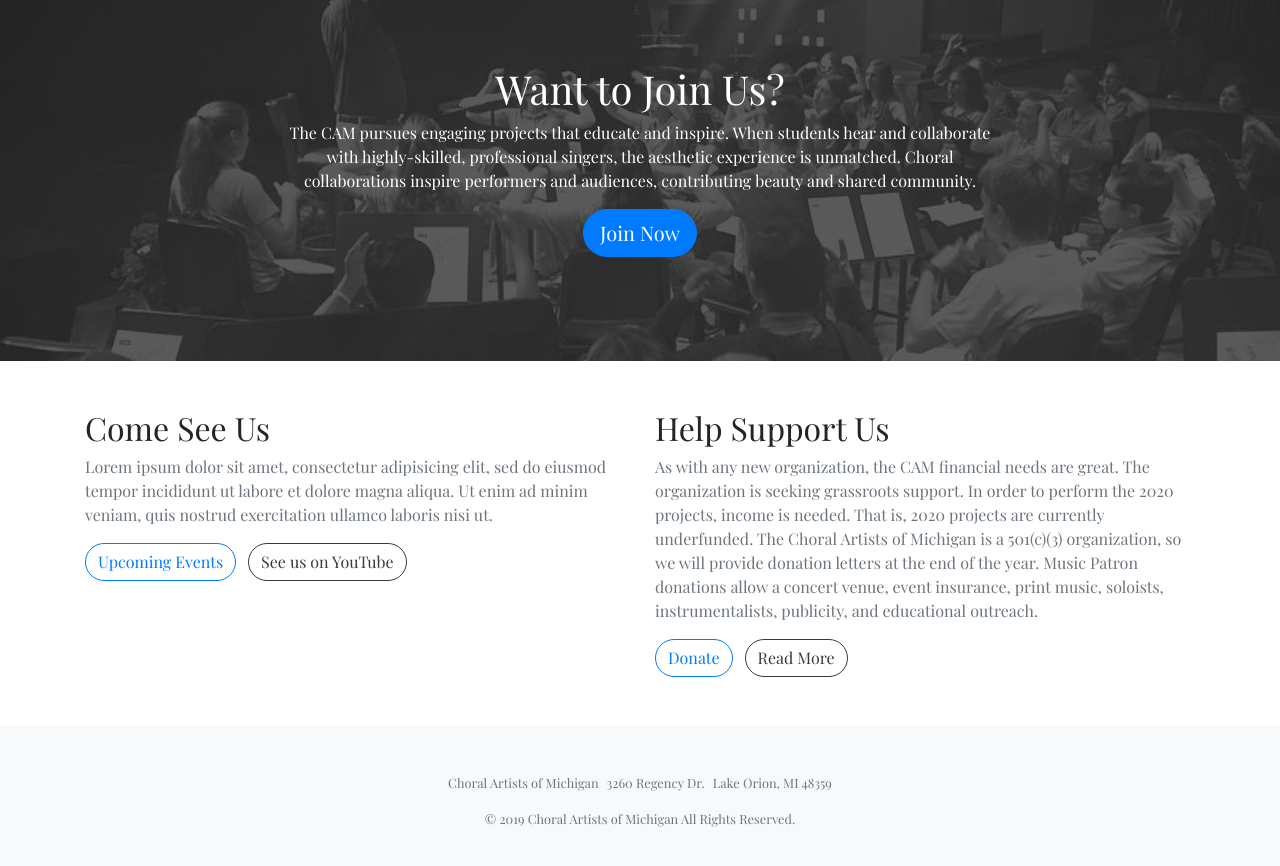
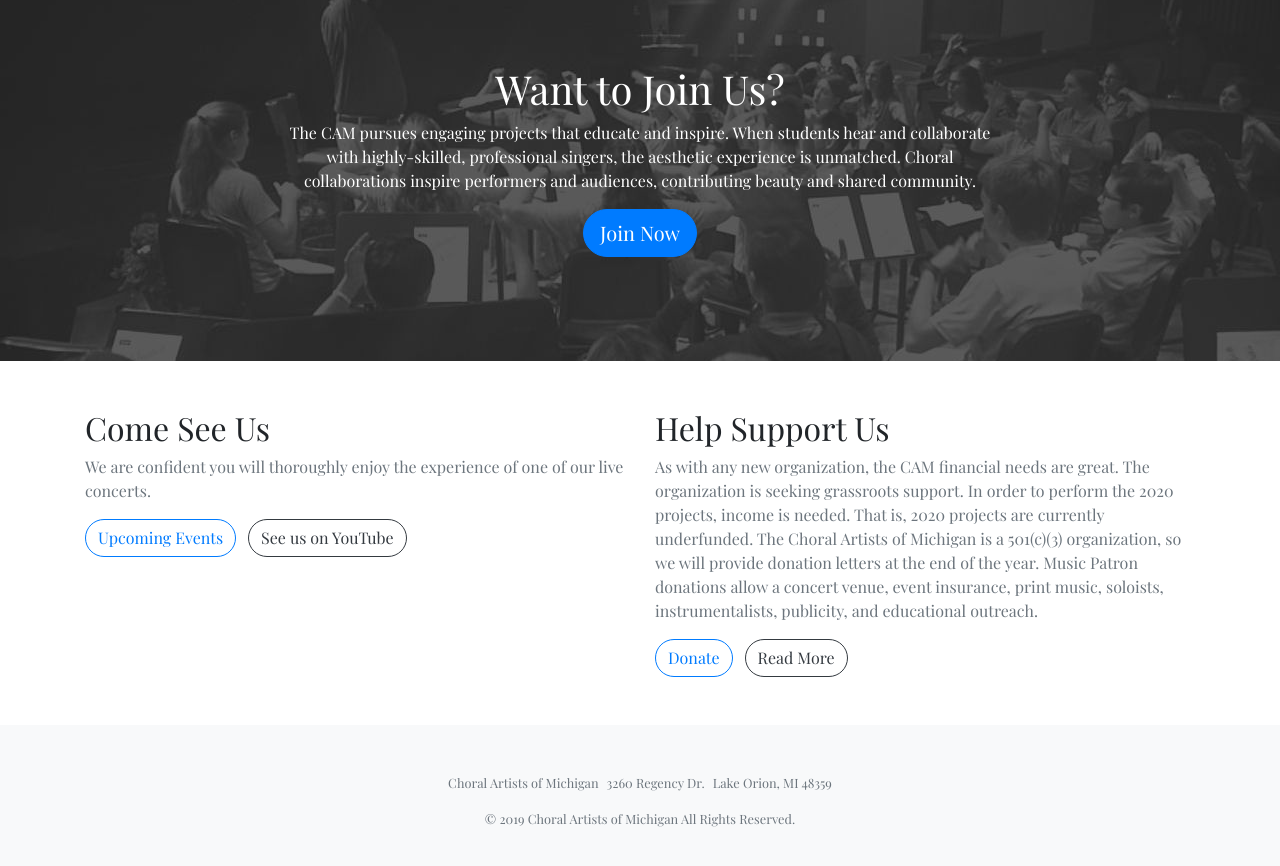
Before and after one commit to tbhockey/choral-artists-of-michigan, a plain HTML site: page index.html in a window 1280 px wide. Shown: the part 837-1703 px from the top of the page. Drawn offline with nearby package versions, Linux system fonts and the light colour scheme.

Commit message:
Minor tweaks.

```diff
--- a/index.html
+++ b/index.html
@@ -50,9 +50,7 @@
       <div class="row">
         <div class="col-sm-6">
           <h2>Come See Us</h2>
-          <p class="text-muted">Lorem ipsum dolor sit amet, consectetur adipisicing elit, sed do eiusmod
-          tempor incididunt ut labore et dolore magna aliqua. Ut enim ad minim veniam,
-          quis nostrud exercitation ullamco laboris nisi ut.</p>
+          <p class="text-muted">We are confident you will thoroughly enjoy the experience of one of our live concerts.</p>
           <a class='btn btn-outline-primary rounded-pill mr-2' href='upcoming.html'>Upcoming Events</a>
           <a class='btn btn-outline-dark rounded-pill' href='https://youtu.be/DmGCLX7hCww' target="_blank">See us on YouTube</a>
         </div>
```
Also changed, not shown: upcoming.html (+1 -1 lines).
